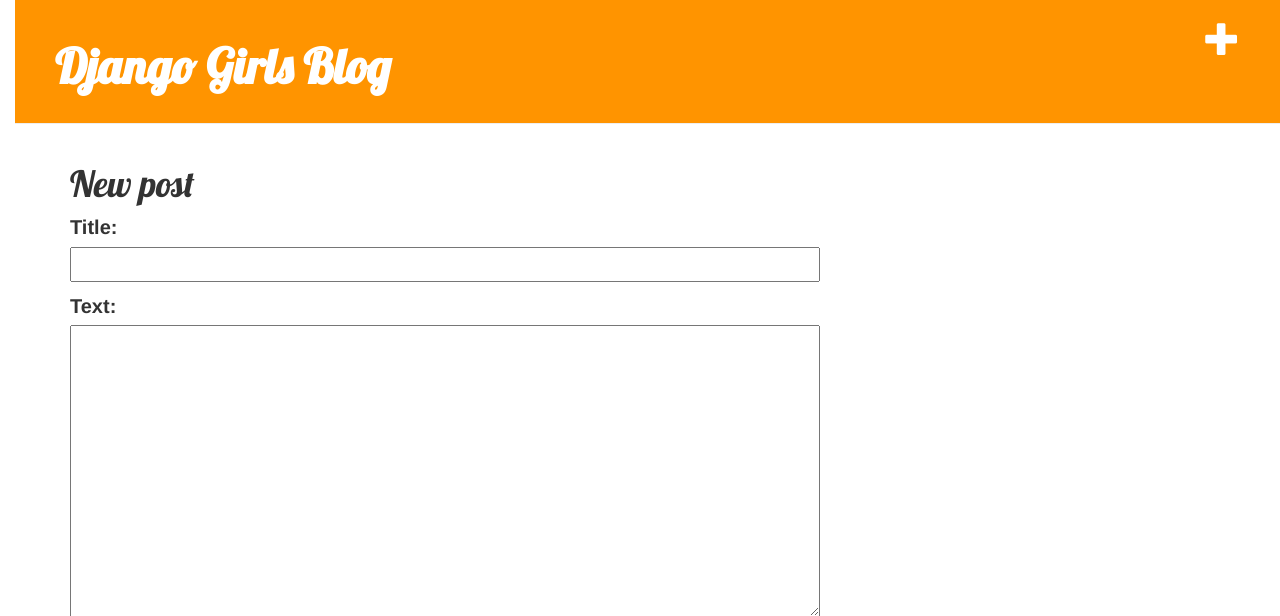
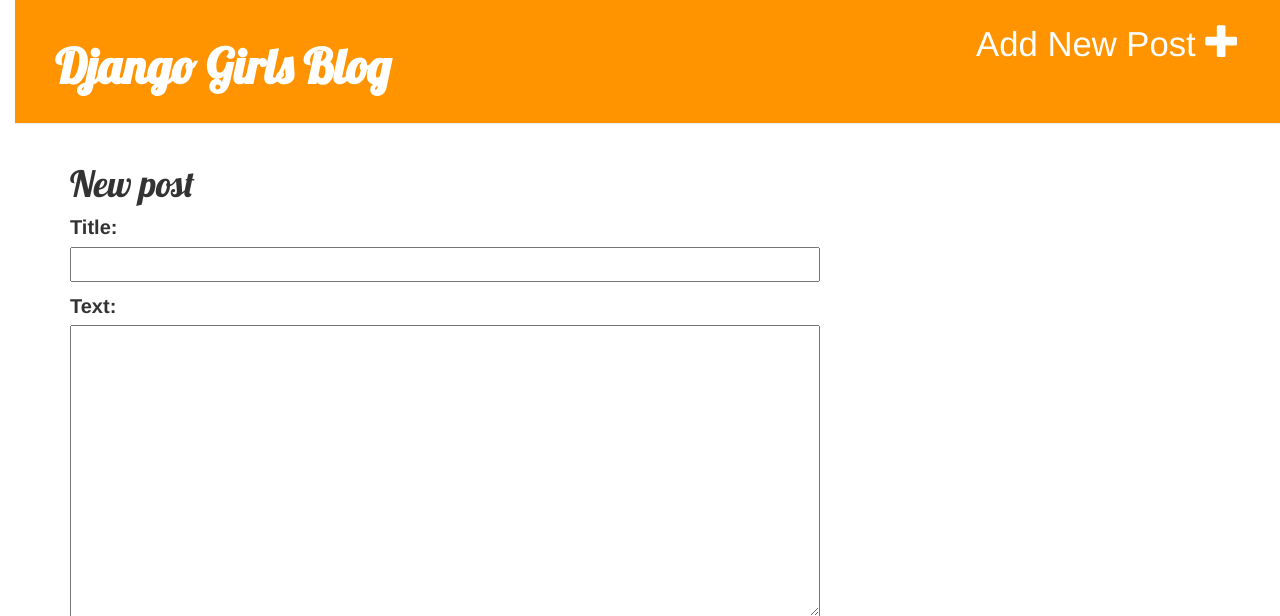
Before and after one commit to Shohan494/django_girls_blog, a Django app: page /post/new/ in a window 1280 px wide. Shown: the top 616 px of the page. Run offline with Django 3.2, Linux system fonts and the light colour scheme; the visitor is signed in with stand-in values (Sample User, id 1); some libraries are stand-ins or nearby versions.

Commit message:
made a slight change is the add post and edit post button

```diff
--- a/blog/templates/blog/base.html
+++ b/blog/templates/blog/base.html
@@ -10,7 +10,7 @@
     <body>
         <div class="page-header">
             {% if user.is_authenticated %}
-                <a href="{% url 'post_new' %}" class="top-menu"><span class="glyphicon glyphicon-plus"></span></a>
+                <a href="{% url 'post_new' %}" class="top-menu">Add New Post <span class="glyphicon glyphicon-plus"></span></a>
             {% endif %}
             <h1><a href="/">Django Girls Blog</a></h1>
         </div>
--- a/blog/templates/blog/post_detail.html
+++ b/blog/templates/blog/post_detail.html
@@ -8,7 +8,7 @@
             </div>
         {% endif %}
         {% if user.is_authenticated %}
-            <a class="btn btn-default" href="{% url 'post_edit' pk=post.pk %}"><span class="glyphicon glyphicon-pencil"></span></a>
+            <a class="btn btn-default" href="{% url 'post_edit' pk=post.pk %}">Edit Current Post <span class="glyphicon glyphicon-pencil"></span></a>
         {% endif %}
         <h1>{{ post.title }}</h1>
         <p>{{ post.text|linebreaks }}</p>
```
Also changed, not shown: 1 other file.
